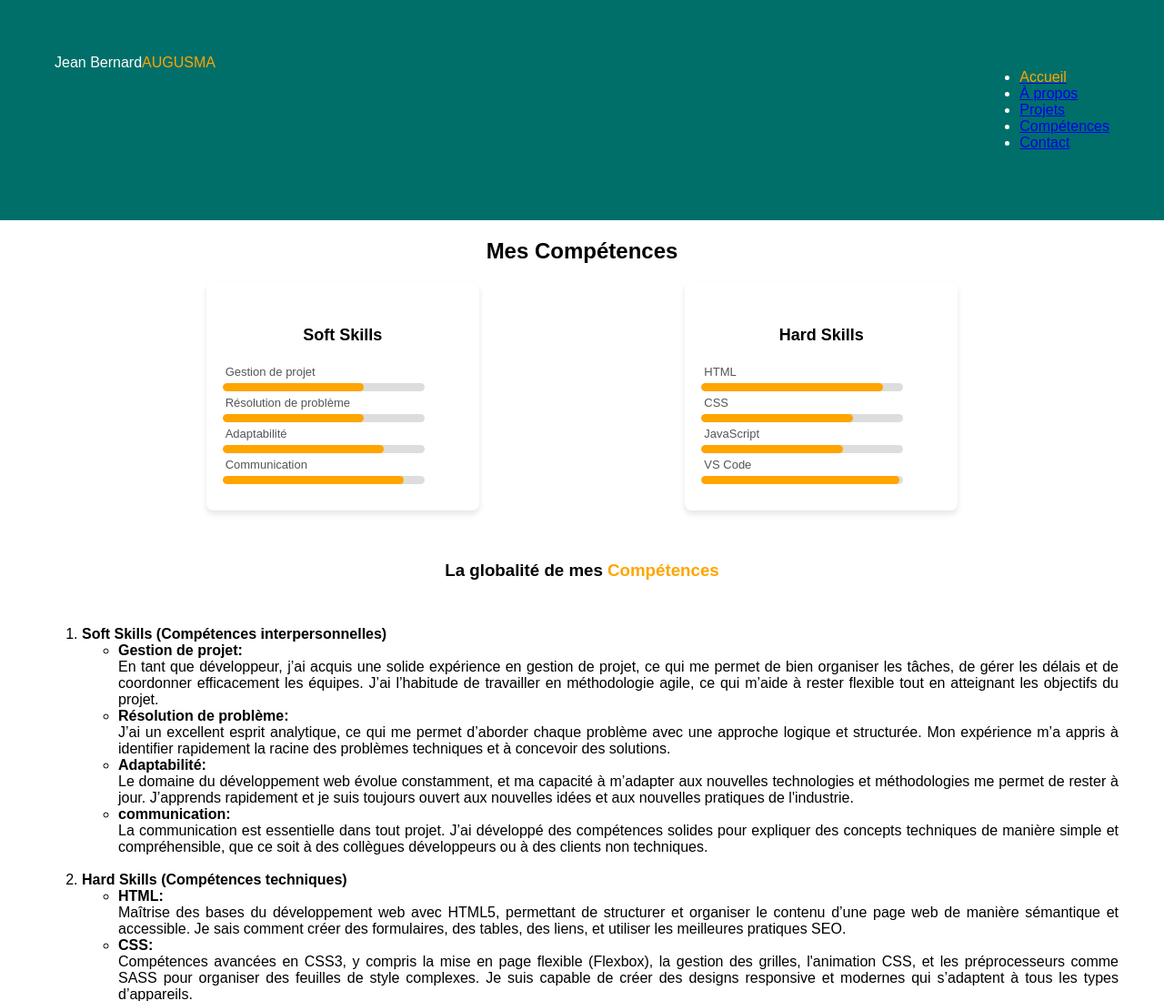
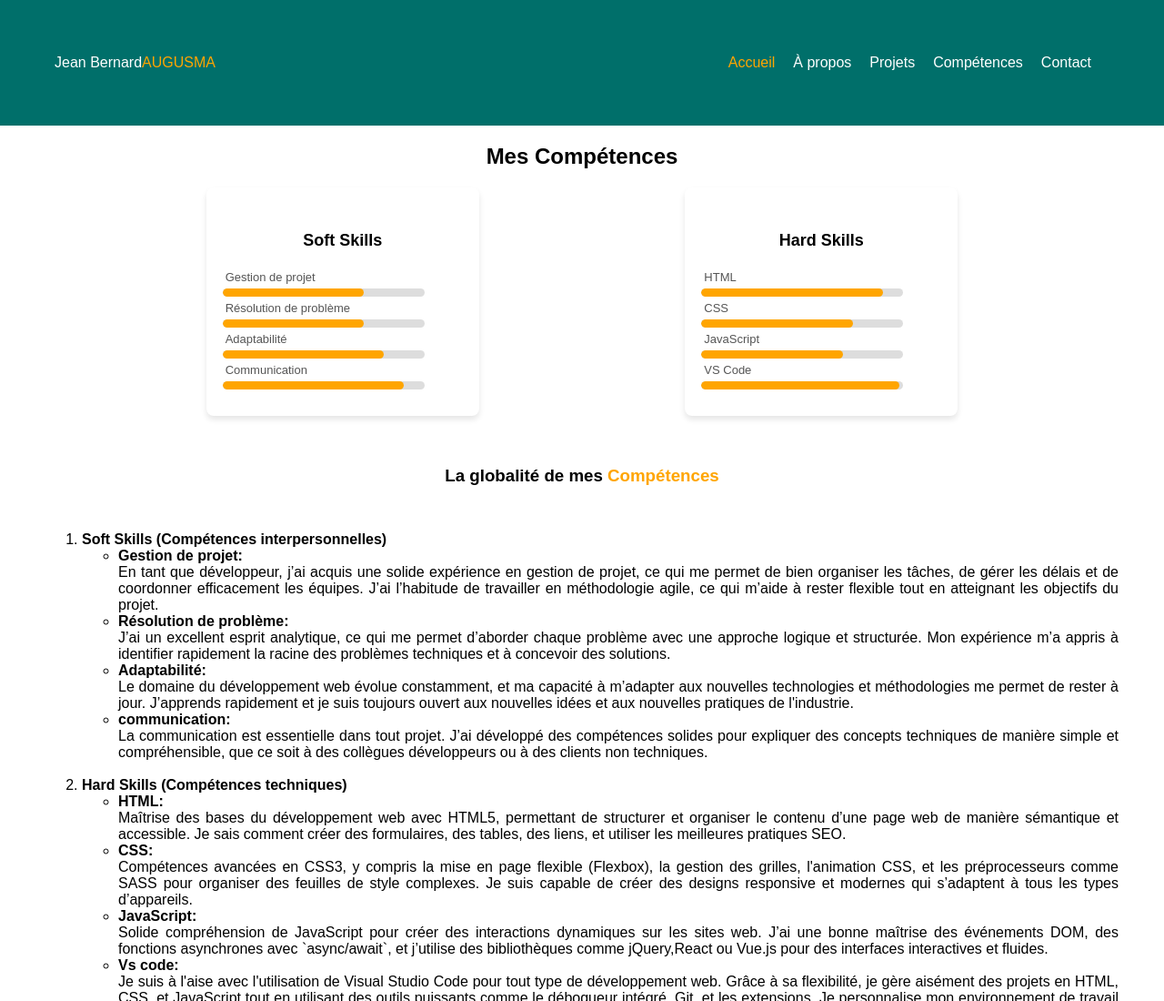
Before and after one commit to christian-20p/My-portfolio.com, a plain HTML site: page à-propos.html in a window 1280 px wide. Shown: the top 1100 px of the page at 91% size. Drawn offline with Linux system fonts and the light colour scheme.

Commit message:
Update à-propos.css

```diff
--- a/à-propos.css
+++ b/à-propos.css
@@ -1,3 +1,34 @@
+header div{
+    display: flex;
+    justify-content: space-between;
+    text-align: left;
+    align-items: center;
+    background-color: #006F6A;
+    color: white;
+    padding: 15px;
+}
+
+header h1 {
+    margin:0;
+}
+
+nav ul {
+    list-style: none;
+    margin: 0;
+    padding: 0;
+    display: flex;
+}
+
+nav ul li {
+    margin-right: 20px;
+}
+
+nav ul li a {
+    text-decoration: none;
+    color: white;
+    font-size: 16px;
+}
+
 skills-section {
 
     background-color: #f9f9f9;
```
